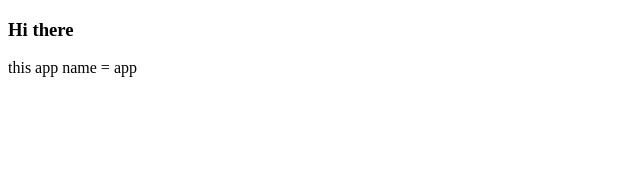
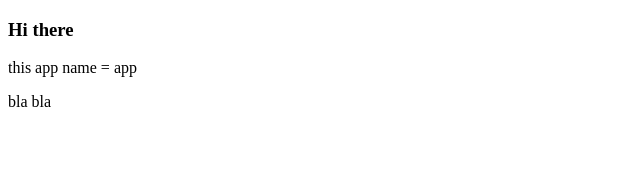
Before and after one commit to MuratRuslan/dekanat-frontend, an Angular app: page / in a window 1280 px wide. Shown: the top 183 px of the page, without its empty margins (0-640 px from the left). Built offline with nearby package versions, Linux system fonts and the light colour scheme.

Commit message:
check deploying

```diff
--- a/src/app/app.component.html
+++ b/src/app/app.component.html
@@ -1,2 +1,3 @@
 <h3>Hi there</h3>
 <p>this app name = {{title}}</p>
+<p>bla bla</p>
```
